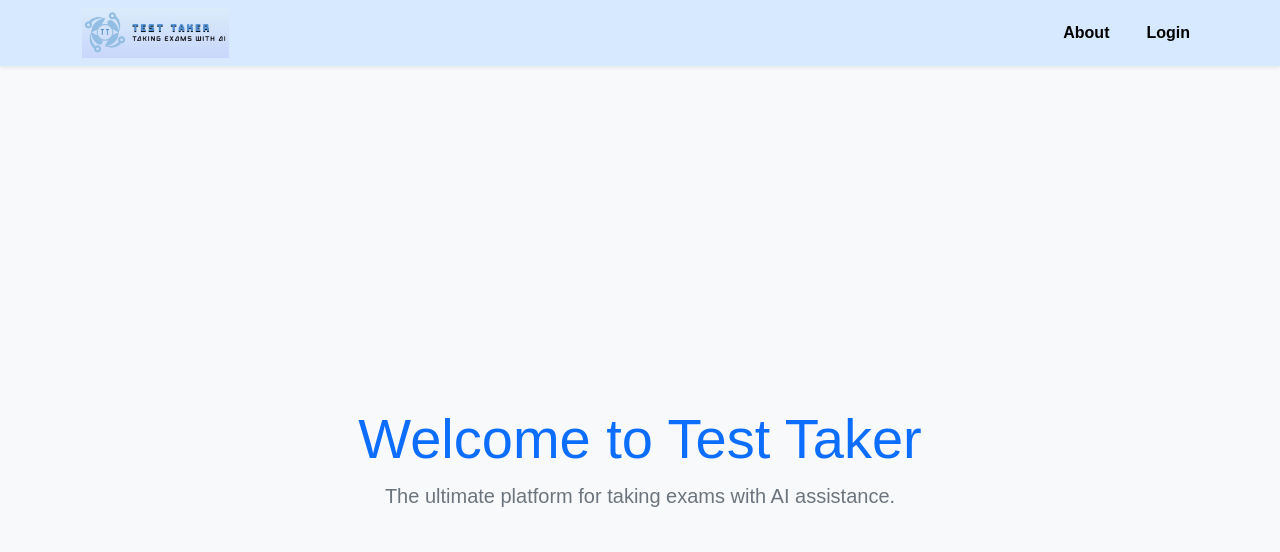
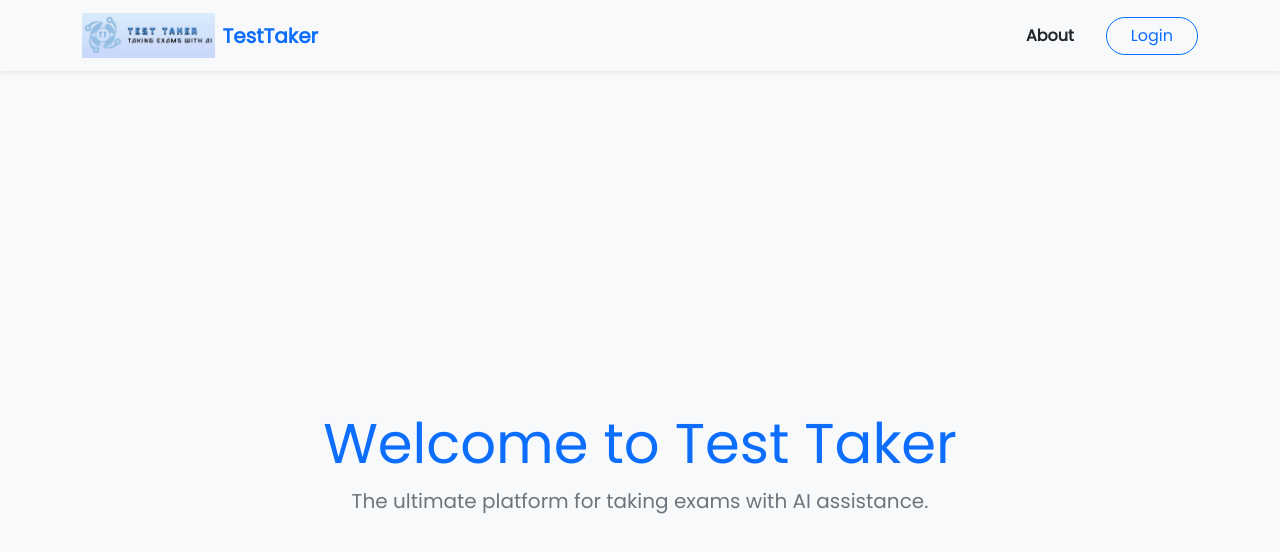
Before and after one commit to vishal-Choudhary-hi/testTakerFrontend, a React (Create React App) app: page / in a window 1280 px wide. Shown: the top 552 px of the page. Built offline with nearby package versions, Linux system fonts and the light colour scheme.

Commit message:
navbar html changes

```diff
--- a/public/index.html
+++ b/public/index.html
@@ -24,6 +24,16 @@
       work correctly both with client-side routing and a non-root public URL.
       Learn how to configure a non-root public URL by running `npm run build`.
     -->
+      <!-- In <head> -->
+<link
+  href="https://cdn.jsdelivr.net/npm/bootstrap@5.3.3/dist/css/bootstrap.min.css"
+  rel="stylesheet"
+/>
+
+<!-- Before </body> -->
+<script src="https://cdn.jsdelivr.net/npm/bootstrap@5.3.3/dist/js/bootstrap.bundle.min.js"></script>
+<link href="https://fonts.googleapis.com/css2?family=Poppins&display=swap" rel="stylesheet" />
+
     <title>React App</title>
   </head>
   <body>
--- a/src/components/Navbar.js
+++ b/src/components/Navbar.js
@@ -12,22 +12,34 @@ const Navbar = () => {
     navigate("/login");
   };
 
+  const handleNavLinkClick = () => {
+    const collapseEl = document.getElementById("navbarNav");
+    if (collapseEl?.classList.contains("show")) {
+      const bsCollapse = new window.bootstrap.Collapse(collapseEl, {
+        toggle: true,
+      });
+      bsCollapse.toggle();
+    }
+  };
+
   return (
     <nav
-      className="navbar navbar-expand-lg navbar-light shadow-sm"
-      style={{ backgroundColor: "#d7e9ff", fontFamily: "Poppins, sans-serif" }}
+      className="navbar navbar-expand-lg bg-body-tertiary shadow-sm"
+      style={{ fontFamily: "Poppins, sans-serif" }}
     >
       <div className="container">
-        {/* Logo */}
-        <img
-          src={logo}
-          alt="Logo"
-          className="img-fluid me-3"
-          style={{ height: "50px", cursor: "pointer" }}
-          onClick={() => navigate("/dashboard")}
-        />
+        {/* Brand Logo */}
+        <Link to="/" className="navbar-brand d-flex align-items-center">
+          <img
+            src={logo}
+            alt="Logo"
+            className="img-fluid me-2"
+            style={{ height: "45px" }}
+          />
+          <span className="fw-semibold fs-5 text-primary">TestTaker</span>
+        </Link>
 
-        {/* Toggler */}
+        {/* Toggler Button */}
         <button
           className="navbar-toggler"
           type="button"
@@ -40,23 +52,34 @@ const Navbar = () => {
           <span className="navbar-toggler-icon"></span>
         </button>
 
-        {/* Menu Items */}
+        {/* Navbar Links */}
         <div className="collapse navbar-collapse" id="navbarNav">
           <ul className="navbar-nav ms-auto align-items-center gap-3">
             <li className="nav-item">
-              <Link className="nav-link gradient-btn" to="/about">
+              <Link
+                to="/about"
+                className="nav-link text-dark px-3"
+                onClick={handleNavLinkClick}
+              >
                 About
               </Link>
             </li>
             <li className="nav-item">
               {!authToken ? (
-                <Link className="nav-link gradient-btn" to="/login">
+                <Link
+                  to="/login"
+                  className="btn btn-outline-primary px-4 rounded-pill"
+                  onClick={handleNavLinkClick}
+                >
                   Login
                 </Link>
               ) : (
                 <button
-                  className="btn nav-link gradient-btn border-0 bg-transparent"
-                  onClick={handleLogOut}
+                  className="btn btn-primary px-4 rounded-pill"
+                  onClick={() => {
+                    handleLogOut();
+                    handleNavLinkClick();
+                  }}
                 >
                   Logout
                 </button>
--- a/src/index.js
+++ b/src/index.js
@@ -3,6 +3,7 @@ import ReactDOM from 'react-dom/client';
 import './index.css';
 import App from './App';
 import "bootstrap/dist/css/bootstrap.min.css";
+import "bootstrap/dist/js/bootstrap.bundle.min.js";
 import { SnackbarProvider } from './contexts/SnackbarContext';
 import { AuthProvider } from "./contexts/AuthContext";
 import { BrowserRouter } from 'react-router-dom';
```
